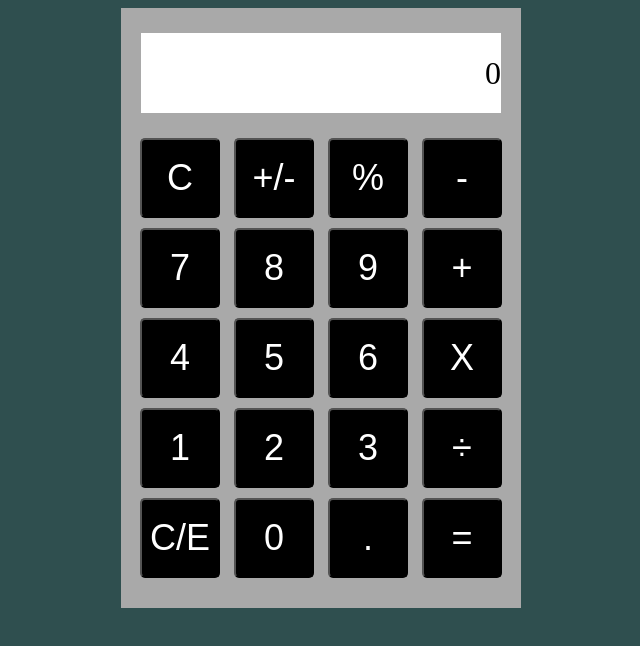
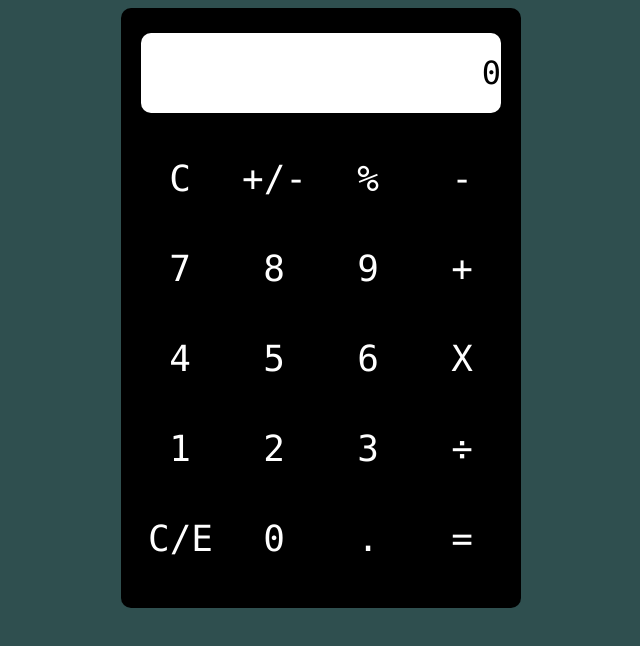
Before and after one commit to DrizzlyHollidaze/calculator, a plain HTML site: page index.html in a window 1280 px wide. Shown: the whole page, without its empty margins (319-959 px from the left). Drawn offline with Linux system fonts and the light colour scheme.

Commit message:
played with styling some more

```diff
--- a/styles.css
+++ b/styles.css
@@ -1,8 +1,8 @@
 body {
     display:flex;
     background-color: darkslategrey;
+    justify-content: center;
     align-items: center;
-    justify-content: center;
 }
 .container {
     display:flex;
@@ -12,7 +12,8 @@ body {
     height:600px;
     width: 400px;
     color:white;
-    background-color: darkgray;
+    background-color: black;
+    border-radius:10px;
 }
 button {
     width:80px;
@@ -22,6 +23,8 @@ button {
     color:white;
     background-color: black;
     font-size:36px;
+    border-style: solid;
+    font-family: 'Lucida Console', Monaco, monospace;
 }
 .displayWrapper {
     display:flex;
@@ -32,6 +35,8 @@ button {
     margin-bottom:20px;
     align-items: center;
     justify-content: right;
+    border-radius:10px;
+    font-family: 'Lucida Console', Monaco, monospace;
 }
 .displayText {
     display:flex;
```
